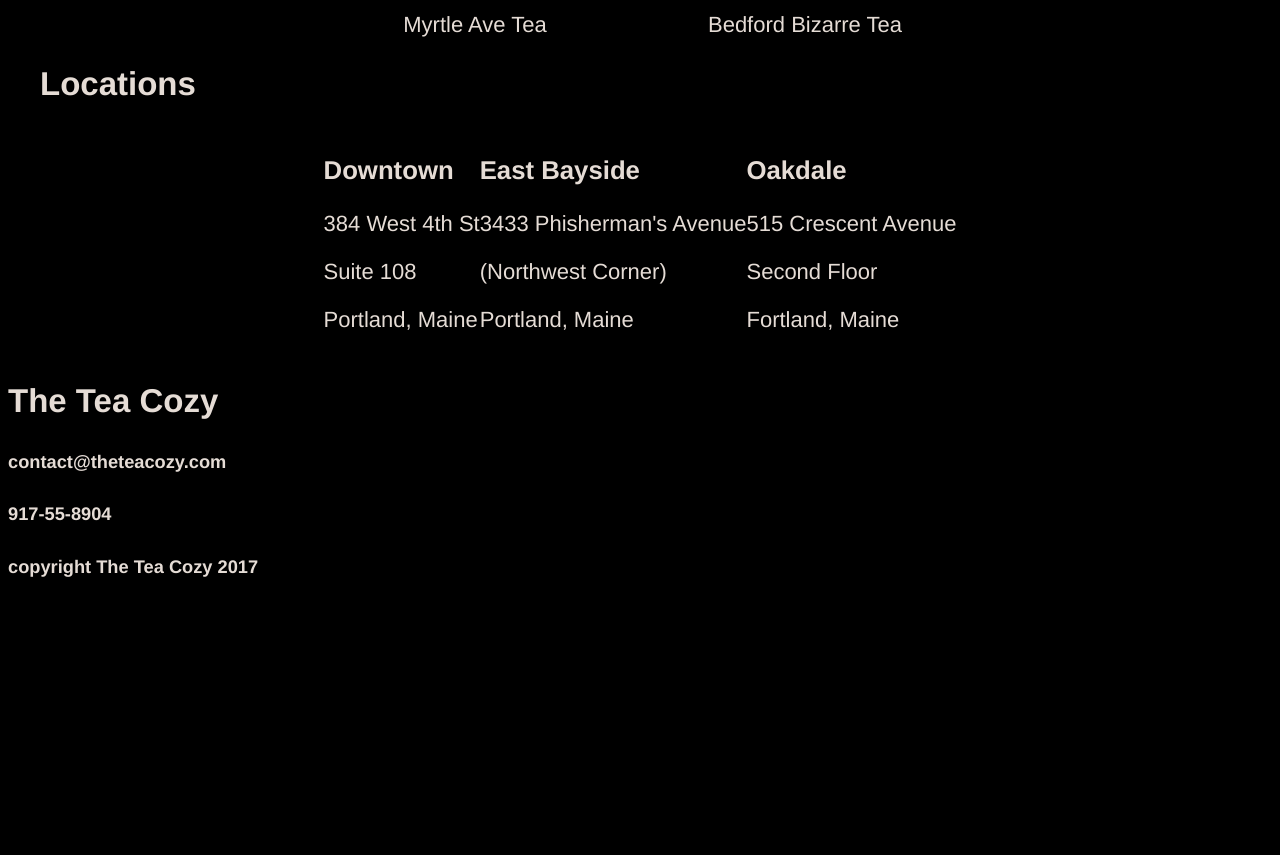
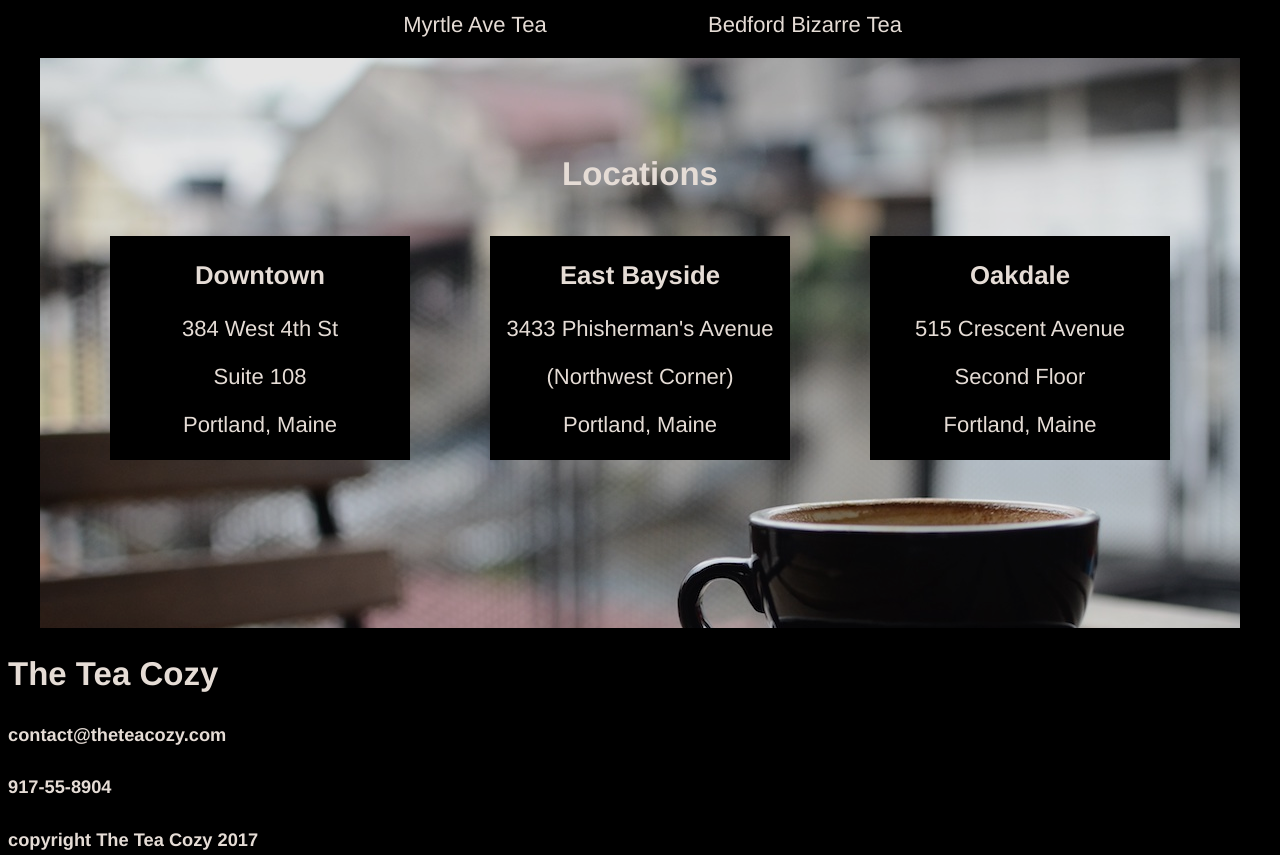
Before and after one commit to shanadinacaroti/TeaCozy, a plain HTML site: page index.html in a window 1280 px wide. Shown: the part 1471-2326 px from the top of the page. Before the commit the page ends 2079 px from the top, so only its background shows below. Drawn offline with Linux system fonts and the light colour scheme.

Commit message:
styling for location section

```diff
--- a/index.html
+++ b/index.html
@@ -50,7 +50,7 @@
         </div>
         <div class="store">
             <h2>Locations</h2>
-            <div class="flex-container">
+            <div class="locations flex-container">
                 <div class="location">
                     <h3>Downtown</h3>
                     <p>384 West 4th St</p>
--- a/style.css
+++ b/style.css
@@ -76,7 +76,24 @@ nav span {
     height: 200px;;
     width: 300px;
     display: block;
+    margin: 15px;
+}
 
-    margin: 15px;
-    display: block;
+/* ~~~~~~~~~~~~~~~~~~~ Store ~~~~~~~~~~~~~~~~~~~ */
+.store {
+    text-align: center;
+    background-image: url('resources/img-locations-background.jpg');
+    height: 500px;
+    padding-top: 70px;
+    margin-top: 20px;
 }
+
+.locations {
+    padding-top: 15px;
+}
+
+.location {
+    background-color: black;
+    margin: 0 40px;
+    width: 300px;
+}
```
